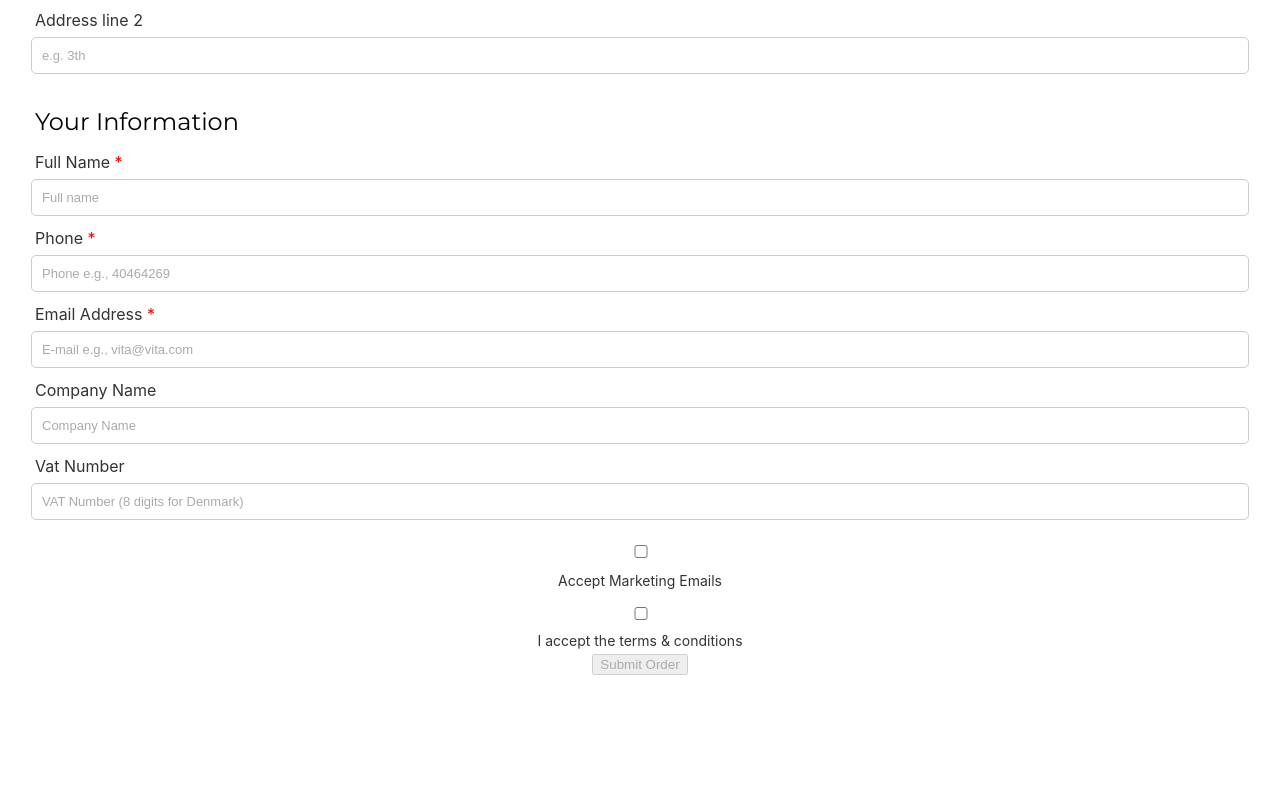
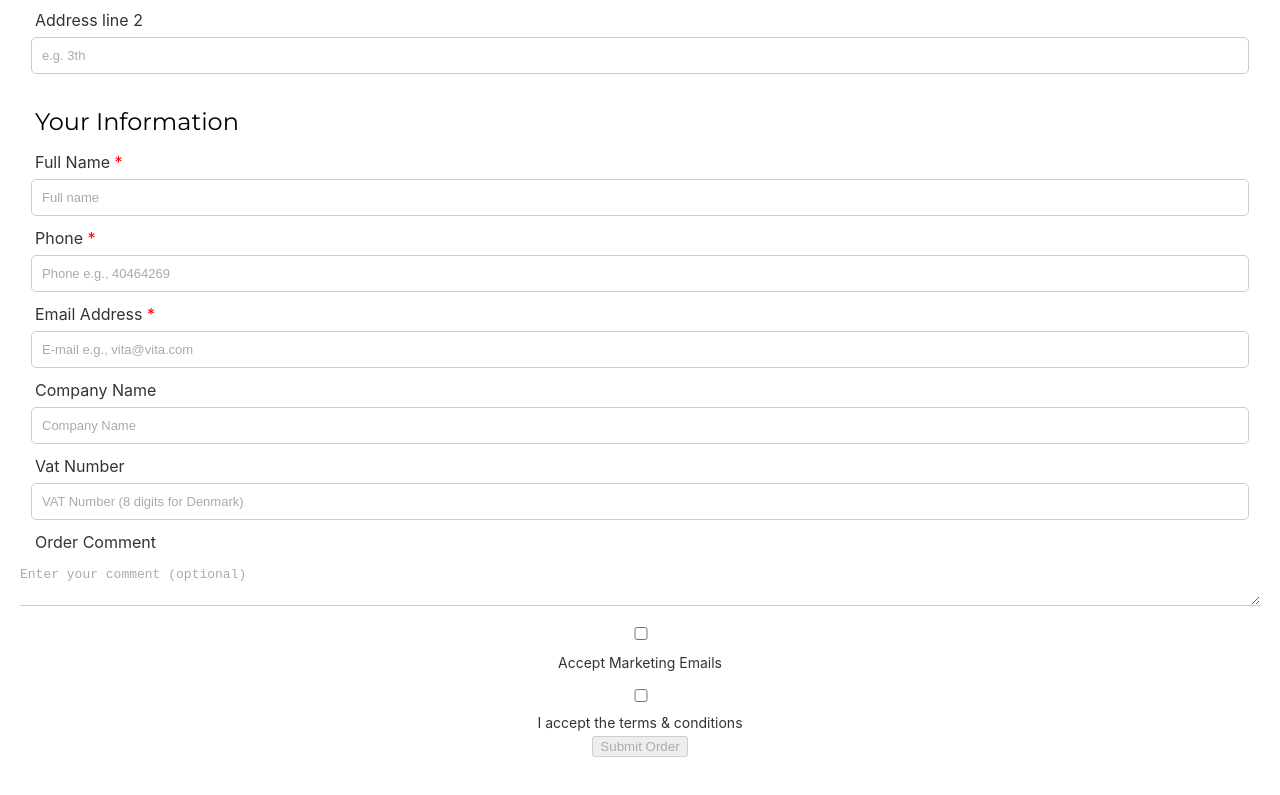
Before and after one commit to yukarasan/vita, a React (Vite) app: page / in a window 1280 px wide. Shown: the part 1584-2379 px from the top of the page. Before the commit the page ends 2299 px from the top, so only its background shows below. Built offline with nearby package versions, Linux system fonts and the light colour scheme; no server answers.

Commit message:
Added "Let User enter an optional order comment"

```diff
--- a/src/components/user_information/UserInformation.tsx
+++ b/src/components/user_information/UserInformation.tsx
@@ -9,6 +9,7 @@ export const UserInformation = ({ handleSubmit }) => {
     companyName: '',
     vatNumber: '',
     acceptMarketingEmails: false,
+    orderComment: '',
   });
   const [emailValid, setEmailValid] = useState(true);
   const [termsAccepted, setTermsAccepted] = useState(false);
@@ -96,6 +97,15 @@ export const UserInformation = ({ handleSubmit }) => {
         placeholder="VAT Number (8 digits for Denmark)"
         className="input-field"
       />
+      <label className="input-label">Order Comment</label>
+      <textarea
+        name="orderComment"
+        value={userInfo.orderComment}
+        onChange={handleInputChange}
+        placeholder="Enter your comment (optional)"
+        className="input-field"
+      />
+
       <div className="marketing-checkbox">
         <input
           type="checkbox"
@@ -105,9 +115,6 @@ export const UserInformation = ({ handleSubmit }) => {
         />
         <label>Accept Marketing Emails</label>
       </div>
-
-
-
 
       <div className="terms-and-conditions">
         <input
@@ -121,9 +128,6 @@ export const UserInformation = ({ handleSubmit }) => {
       <button onClick={handleSubmit} disabled={!termsAccepted}>
         Submit Order
       </button>
-
-
     </div>
-
   );
 };
```
